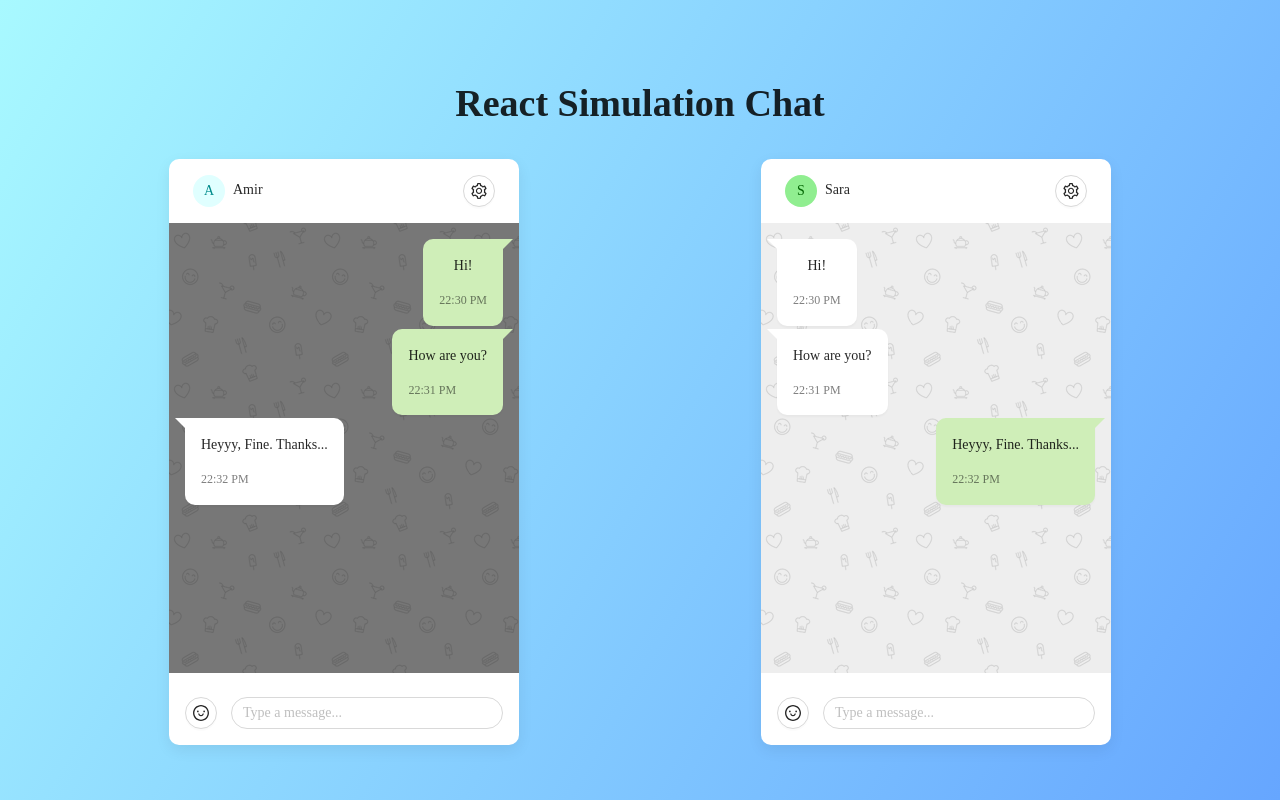
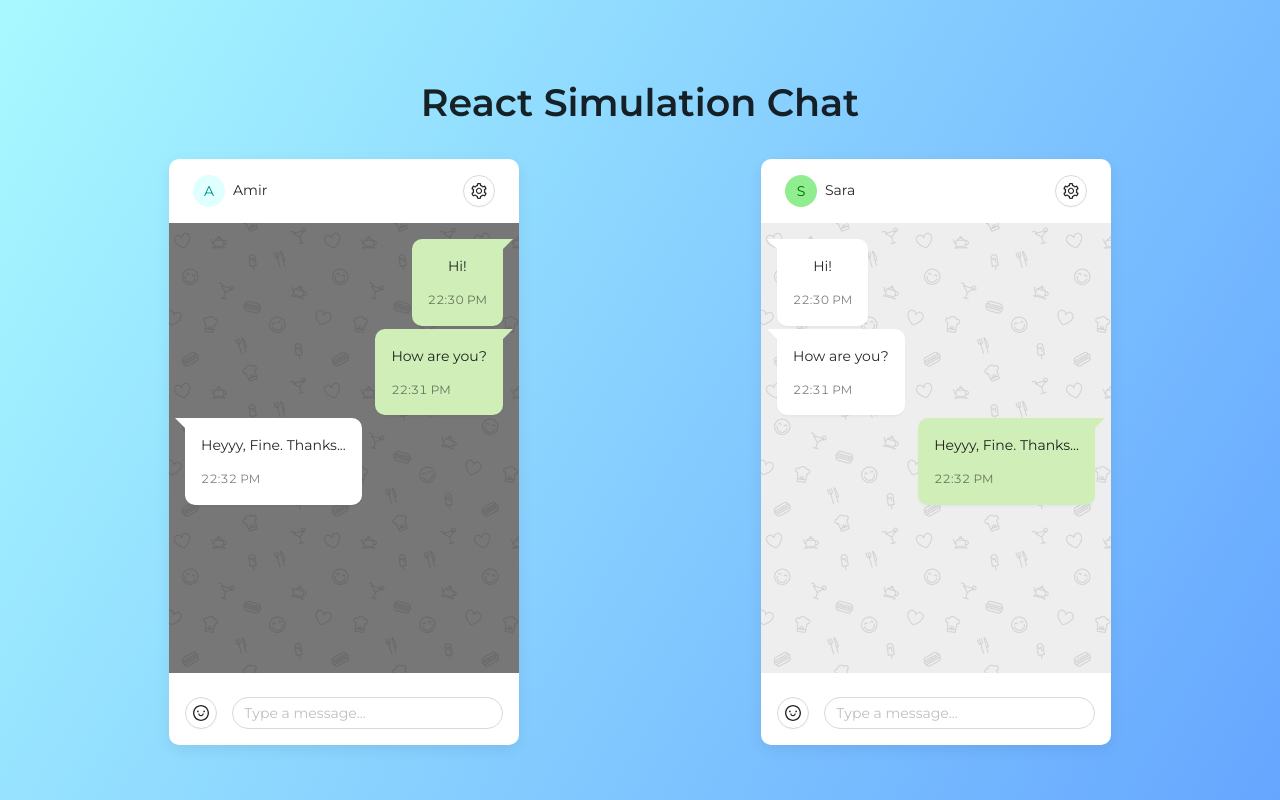
Before and after one commit to amiryxe/react-simulation-chat, a React (Create React App) app: page / in a window 1280 px wide. Built offline with nearby package versions, Linux system fonts and the light colour scheme; the HTML template or start-up script is replaced by a standard one; a web font is replaced by a local one.

Commit message:
add montserrat font for latin

```diff
--- a/package.json
+++ b/package.json
@@ -11,6 +11,7 @@
     "react": "^16.13.1",
     "react-dom": "^16.13.1",
     "react-scripts": "3.4.1",
+    "typeface-montserrat": "0.0.75",
     "vazir-font": "^26.0.2"
   },
   "scripts": {
--- a/src/App.css
+++ b/src/App.css
@@ -2,7 +2,7 @@
 
 body {
   background-image: linear-gradient(120deg, #a8f9ff 0%, #66a6ff 100%);
-  font-family: Vazir;
+  font-family: montserrat, Vazir;
 }
 
 .ant-card {
--- a/src/App.js
+++ b/src/App.js
@@ -2,6 +2,7 @@ import React from 'react';
 import Chat from './pages/Chat';
 import MainState from './context/MainState';
 import 'vazir-font/dist/font-face.css';
+import 'typeface-montserrat';
 import './App.css';
 
 function App() {
```
Also changed, not shown: 1 other file (tests, documents, lock files or other folders).
